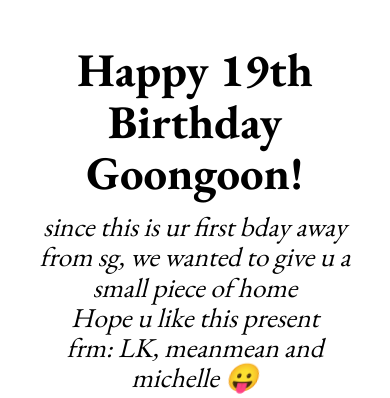
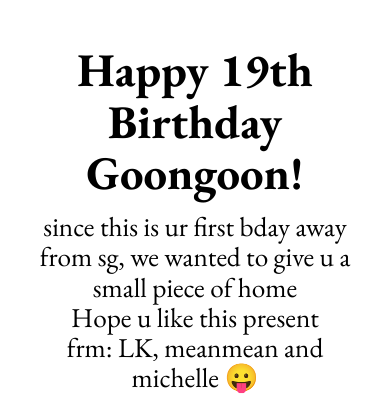
Before and after one commit to michellet4n/goons-bday, a plain HTML site: page index.html in a window 390 px wide. Shown: the top 398 px of the page. Drawn offline with Linux system fonts and the light colour scheme.

Commit message:
Refactor styles in styles2.css for responsiveness
Updated font size for texts in the container and adjusted font-variation-settings for italic style.

```diff
--- a/styles2.css
+++ b/styles2.css
@@ -27,8 +27,8 @@ img, video {
   margin: 0.3em 0;
 }
 p.texts {
-  font-size: clamp(24px, 7vw, 80px);
-  font-style: italic;
+  font-size: clamp(24px, 7vw, 60px);
+  font-variation-settings: "ital";
 }
 
 /* Gallery: 4 columns on desktop, 2 on phones */
```
